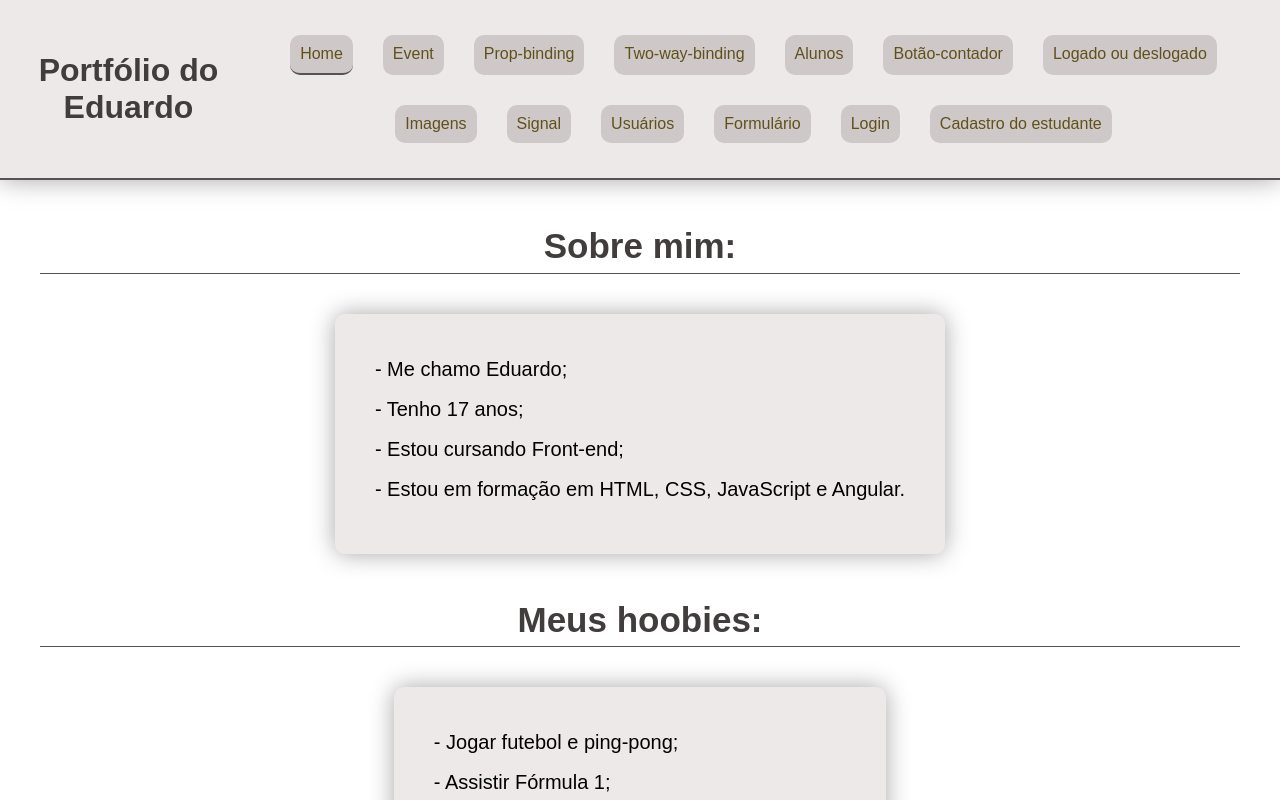
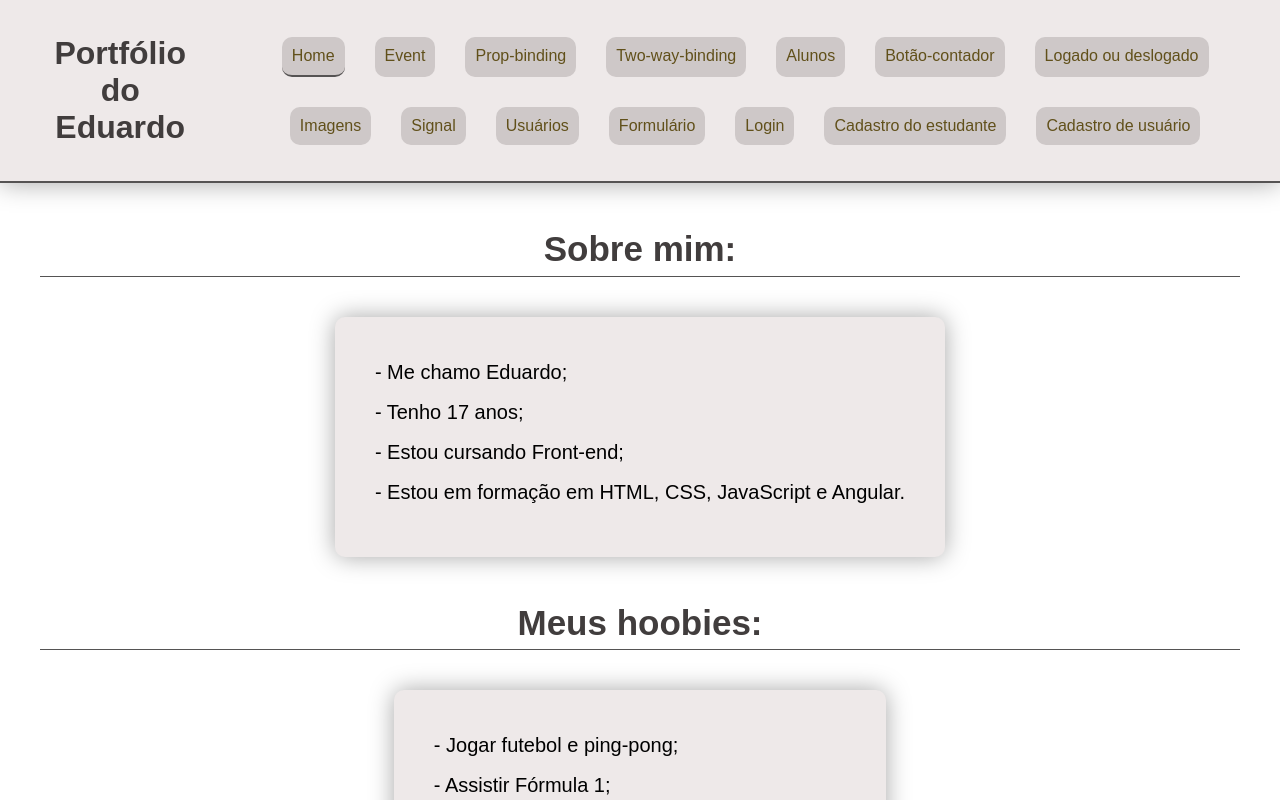
Before and after one commit to eduardoalves10/meu-site-angular, an Angular app: page /home in a window 1280 px wide. Shown: the top 800 px of the page. Built offline with nearby package versions, Linux system fonts and the light colour scheme; a web font is replaced by a local one.

Commit message:
add-caminho-do-componente-cadastro-usuario

```diff
--- a/src/app/app.routes.ts
+++ b/src/app/app.routes.ts
@@ -12,6 +12,7 @@ import { Usuarios } from './feats/exercicios-de-signals/usuarios/usuarios';
 import { Formulario } from './feats/exemplo-form/formulario/formulario';
 import { LoginSignal } from './feats/login-signal/login-signal';
 import { CadastroEstudante } from './feats/cadastro-estudante/cadastro-estudante';
+import { CadastroUsuario } from './feats/cadastro-usuario/cadastro-usuario';
 
 export const routes: Routes = [
 
@@ -28,6 +29,7 @@ export const routes: Routes = [
     {path: 'formulario', component: Formulario},
     {path: 'login-signal', component: LoginSignal},
     {path: 'cadastro-estudante', component: CadastroEstudante},
+    {path: 'cadastro-usuario', component: CadastroUsuario},
     {path: '', redirectTo: 'home', pathMatch: 'full'}
 
 ];
--- a/src/app/components/header/header.html
+++ b/src/app/components/header/header.html
@@ -14,5 +14,6 @@
         <a routerLink="/formulario" routerLinkActive="pagina-ativa">Formulário</a>
         <a routerLink="/login-signal" routerLinkActive="pagina-ativa">Login</a>
         <a routerLink="/cadastro-estudante" routerLinkActive="pagina-ativa">Cadastro do estudante</a>
+        <a routerLink="/cadastro-usuario" routerLinkActive="pagina-ativa">Cadastro de usuário</a>
     </nav>
 </header>
```
